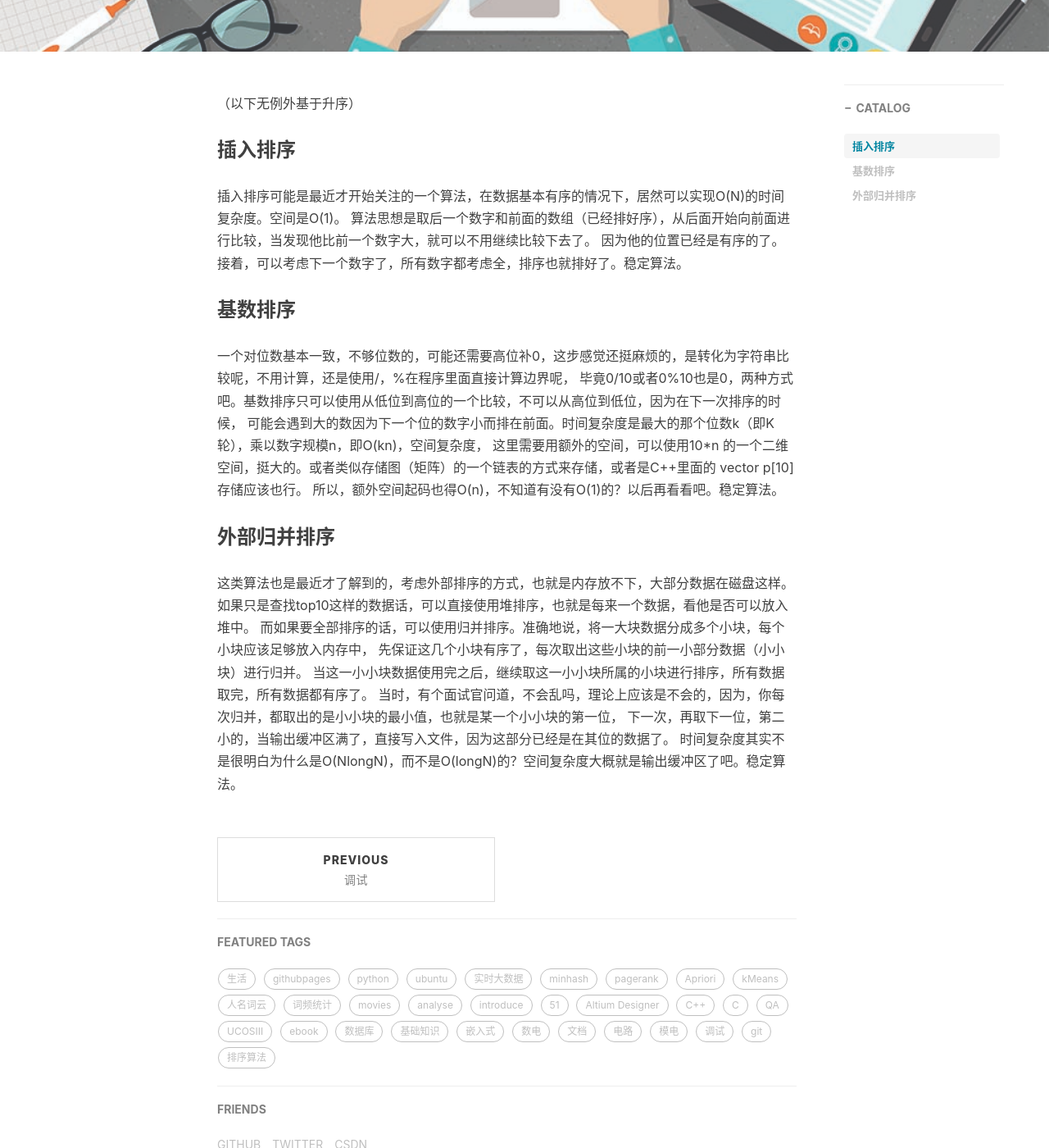
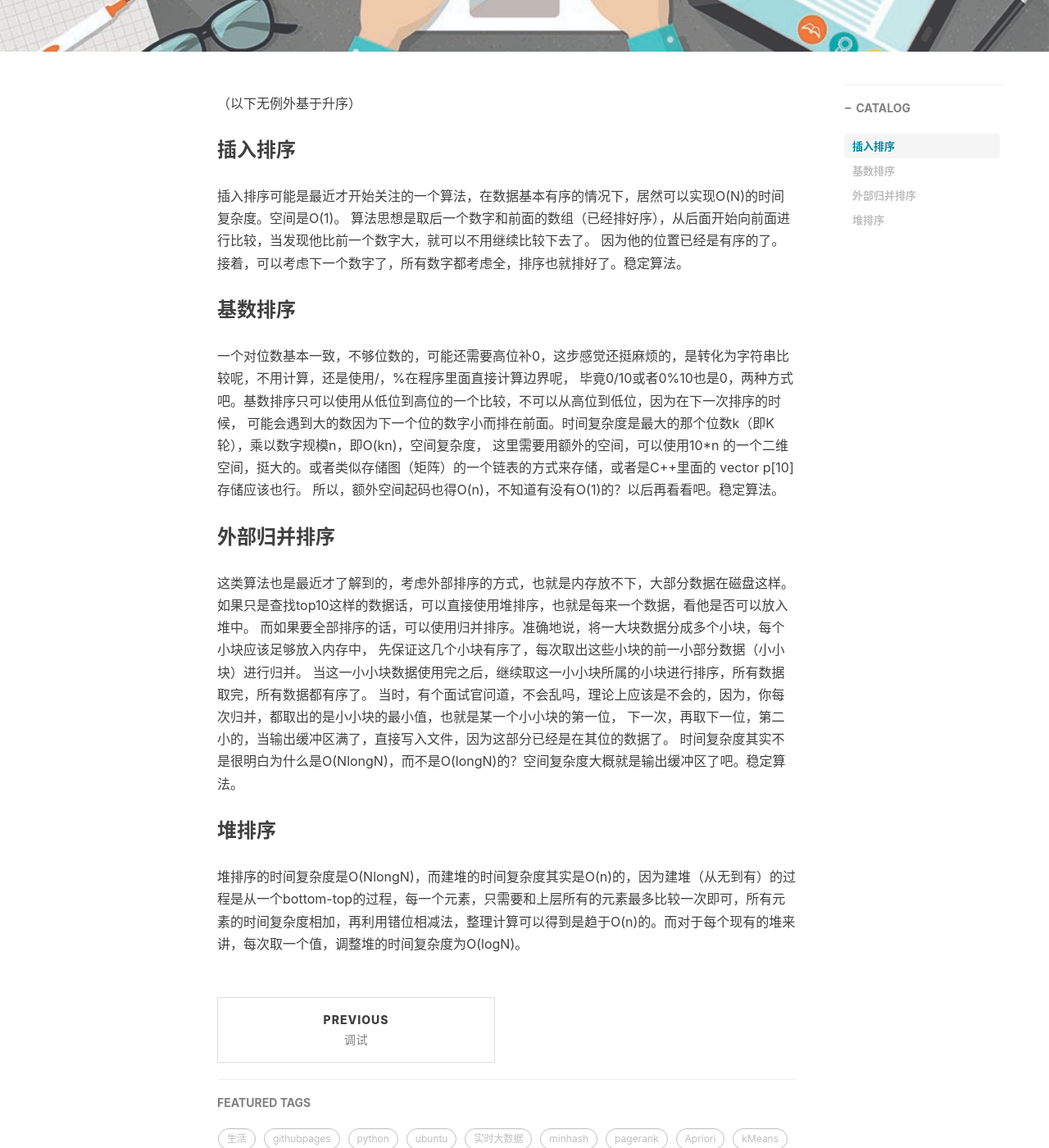
Before and after one commit to anchor2017/anchor2017.github.io, a Jekyll site: the page built from _posts/2020-04-14-简述一下排序算法吧-2020.md, in a window 1280 px wide and 1400 px high, scrolled down 394 px. Shown: the whole window at 82% size. Built offline with Jekyll 4.4.1, drawn with Linux system fonts in a browser that asks for light colours; nearby versions of some CDN libraries; comment, search, counter and statistics services are not loaded.

Commit message:
Update 2020-04-14-简述一下排序算法吧-2020.md

```diff
--- a/_posts/2020-04-14-简述一下排序算法吧-2020.md
+++ b/_posts/2020-04-14-简述一下排序算法吧-2020.md
@@ -34,3 +34,7 @@ vector<int> p[10]存储应该也行。
 当时，有个面试官问道，不会乱吗，理论上应该是不会的，因为，你每次归并，都取出的是小小块的最小值，也就是某一个小小块的第一位，
 下一次，再取下一位，第二小的，当输出缓冲区满了，直接写入文件，因为这部分已经是在其位的数据了。
 时间复杂度其实不是很明白为什么是O(NlongN)，而不是O(longN)的？空间复杂度大概就是输出缓冲区了吧。稳定算法。
+
+
+### 堆排序
+堆排序的时间复杂度是O(NlongN)，而建堆的时间复杂度其实是O(n)的，因为建堆（从无到有）的过程是从一个bottom-top的过程，每一个元素，只需要和上层所有的元素最多比较一次即可，所有元素的时间复杂度相加，再利用错位相减法，整理计算可以得到是趋于O(n)的。而对于每个现有的堆来讲，每次取一个值，调整堆的时间复杂度为O(logN)。
```
